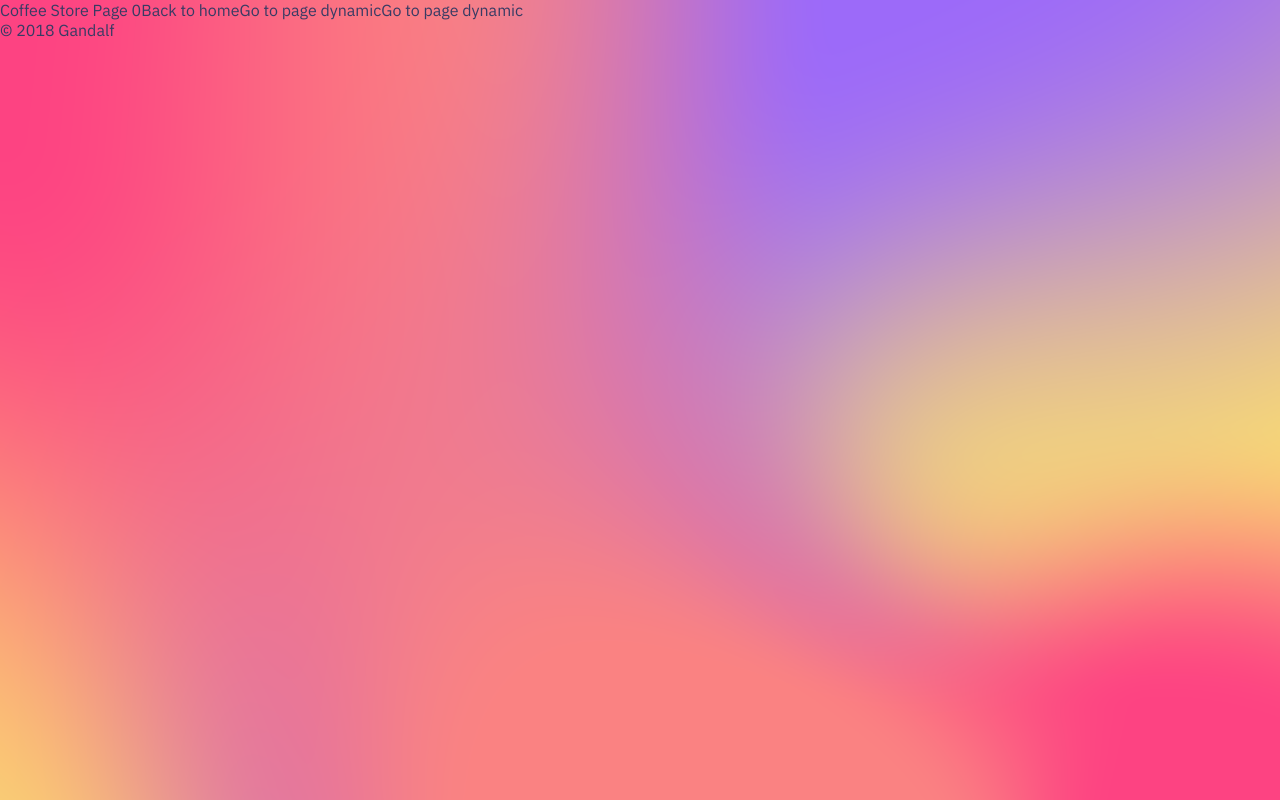
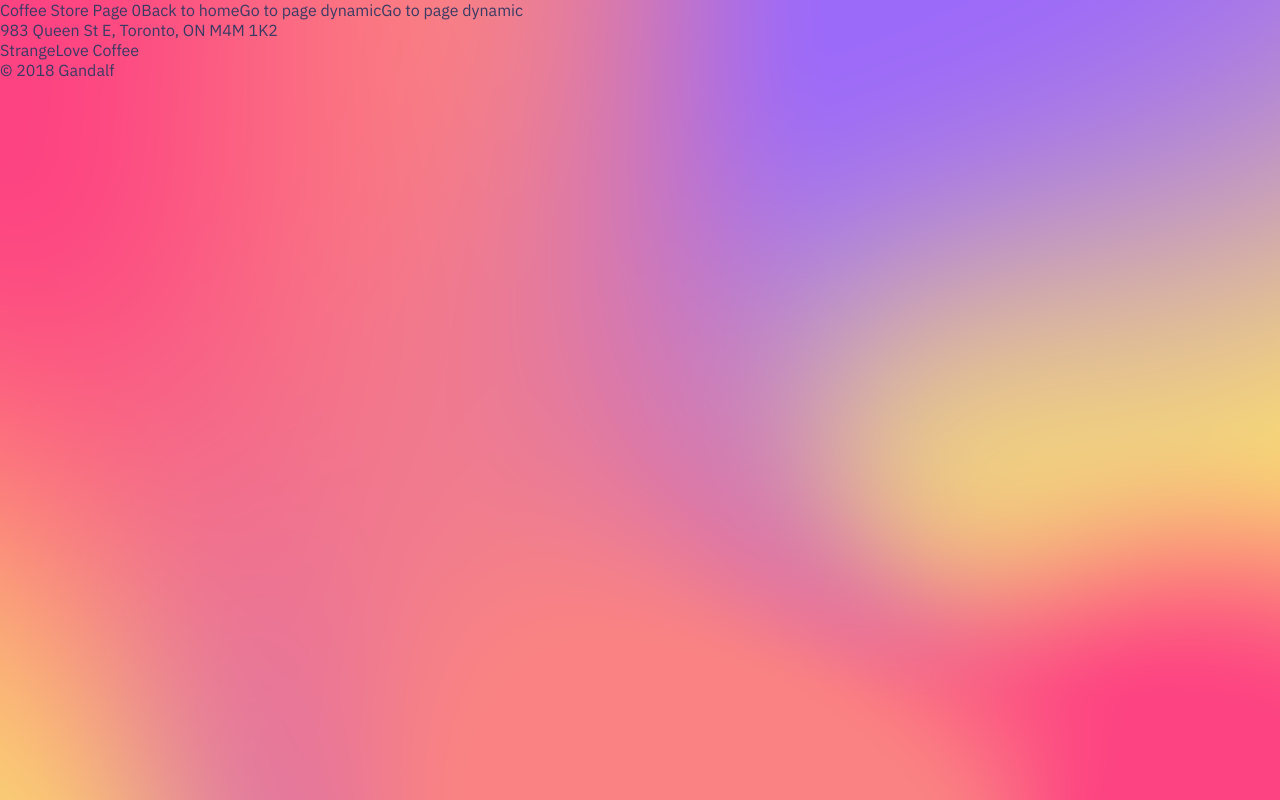
Before and after one commit to MadsAkselsen/discover-coffee-stores, a Next.js app: page /coffee-store/0 in a window 1280 px wide. Built offline with nearby package versions, Linux system fonts and the light colour scheme.

Commit message:
added getStaticPaths

```diff
--- a/pages/coffee-store/[id].js
+++ b/pages/coffee-store/[id].js
@@ -1,15 +1,40 @@
 import Link from "next/link";
 import { useRouter } from "next/router";
 
-const CoffeeStore = () => {
+import coffeeStoresData from "../../data/coffee-stores.json";
+
+export function getStaticProps(staticProps) {
+	console.log("testssss");
+	const params = staticProps.params;
+	return {
+		props: {
+			coffeeStore: coffeeStoresData.find((coffeeStore) => {
+				return coffeeStore.id.toString() === params.id;
+			}),
+		},
+	};
+}
+
+export function getStaticPaths() {
+	console.log("getStaticPaths");
+	return {
+		paths: [{ params: { id: "0" } }, { params: { id: "1" } }],
+		fallback: false, // can also be true or 'blocking'
+	};
+}
+
+const CoffeeStore = (props) => {
 	const router = useRouter();
-	console.log("router", router);
+
+	console.log("props", props);
 	return (
 		<div>
 			Coffee Store Page {router.query.id}
 			<Link href="/">Back to home</Link>
 			<Link href="/coffee-store/dynamic">Go to page dynamic</Link>
 			<Link href="/courses/nextjs">Go to page dynamic</Link>
+			<p>{props.coffeeStore.address}</p>
+			<p>{props.coffeeStore.name}</p>
 		</div>
 	);
 };
```
